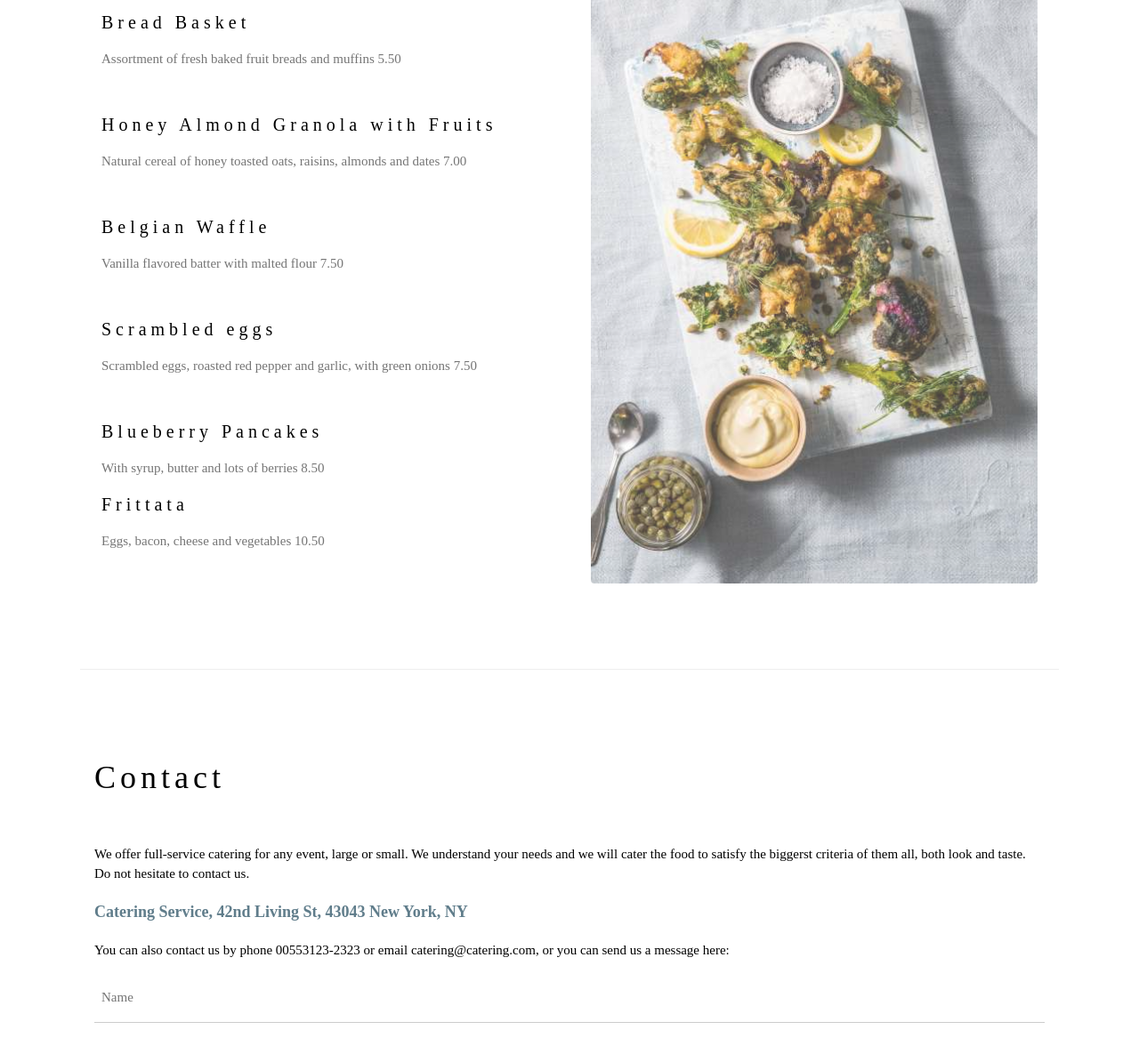
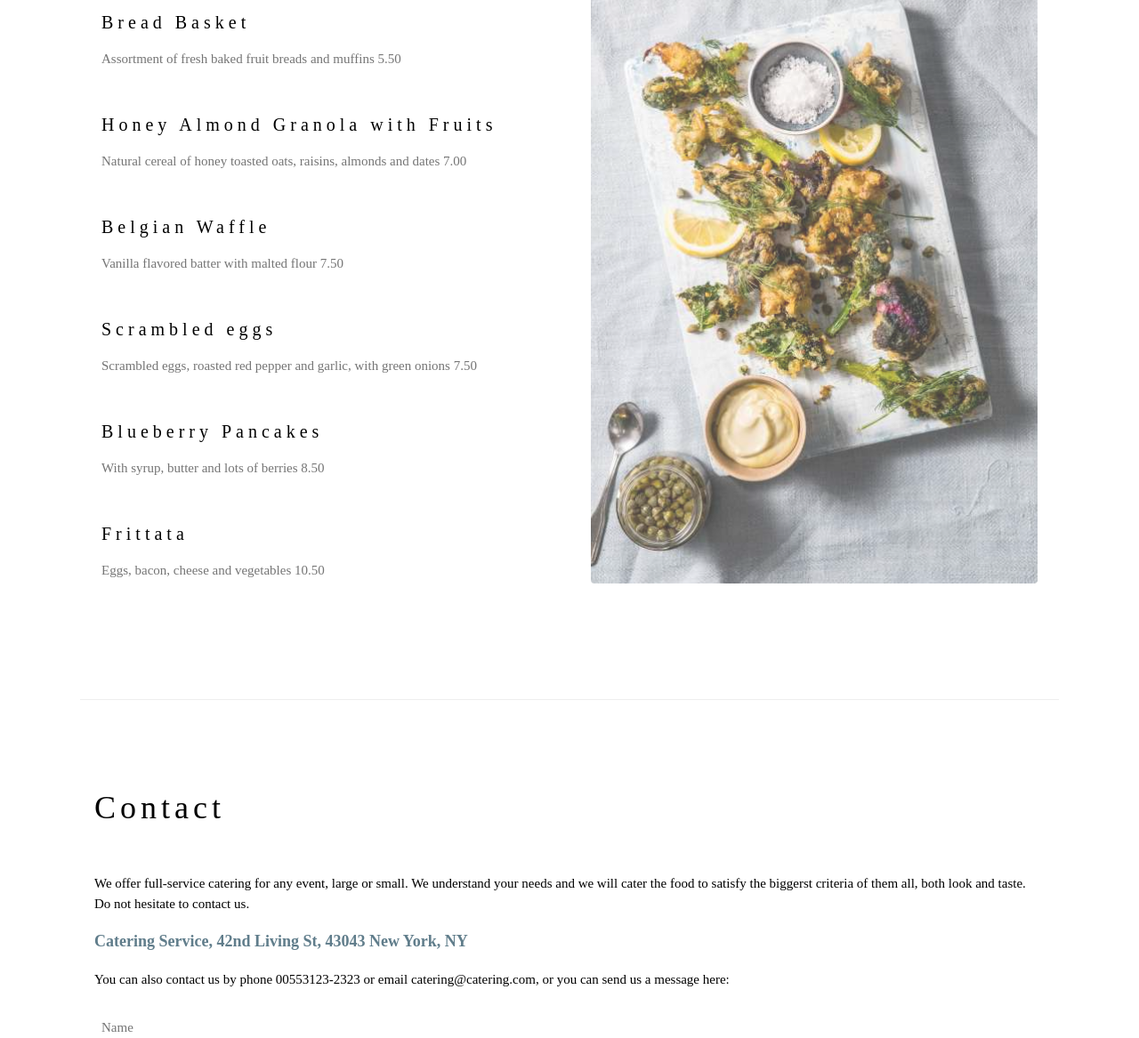
Before and after one commit to bernardocm10/websiteudmy, a plain HTML site: page index.html in a window 1280 px wide. Shown: the part 1633-2800 px from the top of the page at 89% size. Drawn offline with nearby package versions, Linux system fonts and the light colour scheme.

Commit message:
adicionado quebra de linha que faltou no ultimo commit

```diff
--- a/index.html
+++ b/index.html
@@ -73,10 +73,10 @@ h1, h2, h3, h4, h5, h6 {
       <p class="w3-text-grey">Scrambled eggs, roasted red pepper and garlic, with green onions 7.50</p><br>
 
       <h4>Blueberry Pancakes</h4>
-      <p class="w3-text-grey">With syrup, butter and lots of berries 8.50</p>
+      <p class="w3-text-grey">With syrup, butter and lots of berries 8.50</p><br>
 
       <h4>Frittata</h4>
-      <p class="w3-text-grey">Eggs, bacon, cheese and vegetables 10.50</p>
+      <p class="w3-text-grey">Eggs, bacon, cheese and vegetables 10.50</p><br>
     </div>
 
     <div class="w3-col l6 w3-padding-large">
```
